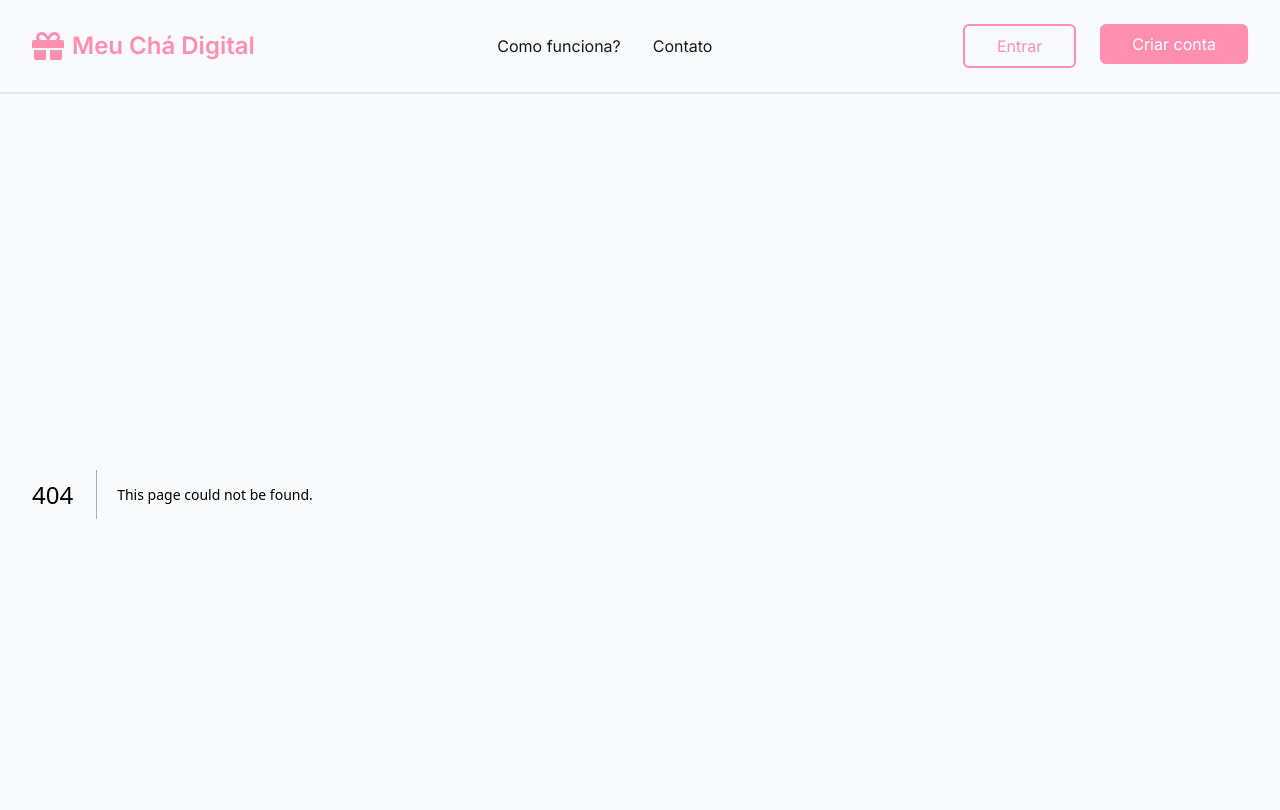
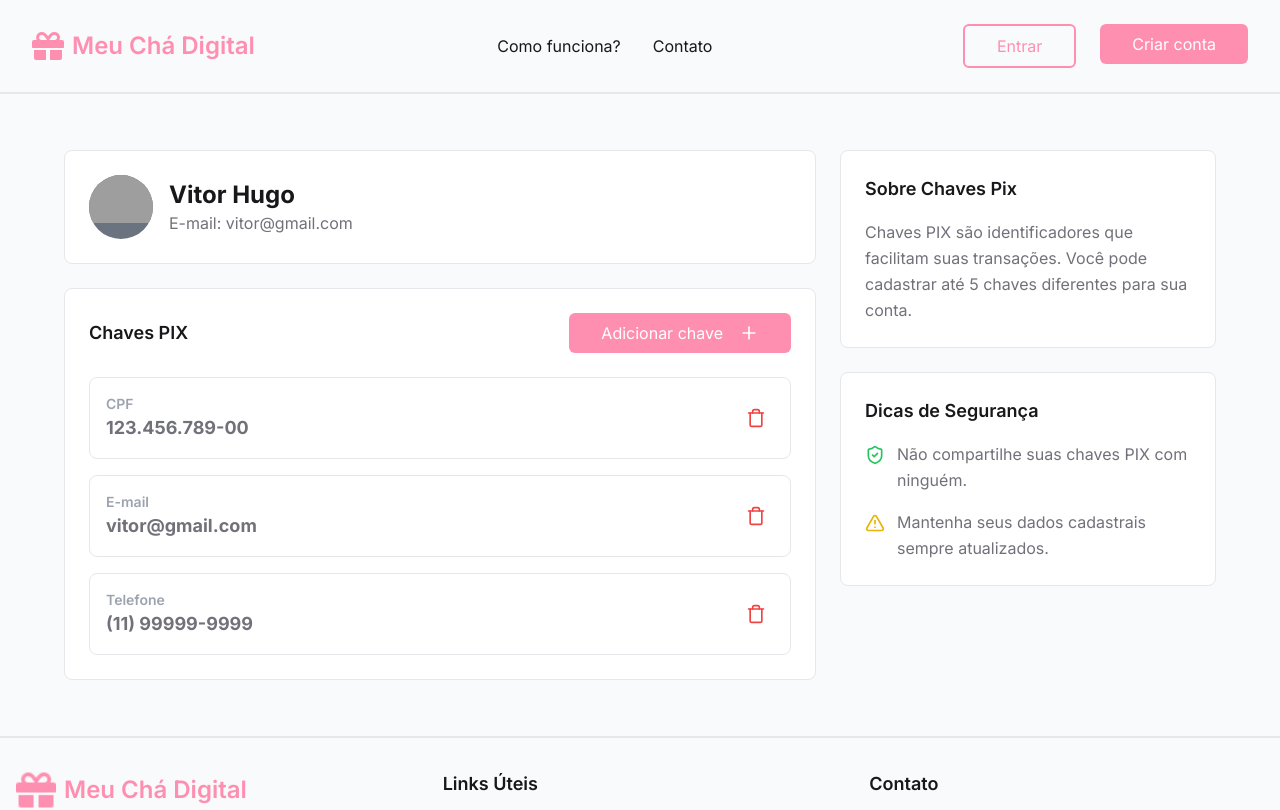
Before and after one commit to VitorHugoAntunes/MeuChaDigital-Frontend, a Next.js app: page /profile in a window 1280 px wide. Before the commit this address had no page. Shown: the top 810 px of the page. Built offline with nearby package versions, Linux system fonts and the light colour scheme; grey boxes are pictures that could not be loaded.

Commit message:
feat: add gift and profile page

```diff
--- /dev/null
+++ b/src/app/lists/gifts/[giftId]/page.tsx
@@ -0,0 +1,110 @@
+import Button from "@/components/Button";
+import Image from "next/image";
+import Tag from "@/components/Tag";
+import PriorityTag from "@/components/Tag/PriorityTag";
+import ProgressBar from "@/components/ProgressBar";
+import { Info } from 'lucide-react';
+import Link from "next/link";
+
+export default function GiftPage() {
+  return (
+    <main className="grid grid-cols-1 md:grid-cols-[2fr_1fr] gap-6 mt-8 py-6 px-4 md:px-8 h-fit">
+      <section className="bg-white rounded-lg p-6 border border-gray-200">
+        <header>
+          <div className="flex items-center gap-2">
+            <Tag label="Eletrônicos" color="bg-green-100 text-green-800" />
+            <PriorityTag priority="alta" />
+          </div>
+
+          <h1 className="text-2xl font-bold text-text-primary mt-2">iPhone 13</h1>
+          <p className="text-md mt-2 text-text-secondary font-medium">
+            O novo iPhone 13 é o presente perfeito para quem ama tecnologia.
+          </p>
+
+          <p className="text-2xl text-success-dark font-bold mt-2">R$ 7.999,99</p>
+
+          <div className="mt-4">
+            <ProgressBar initialValue={4500} goalValue={7999.99} />
+          </div>
+        </header>
+
+        <figure className="mt-6 bg-gray-500">
+          <Image
+            src="/images/gifts/iphone.jpg"
+            alt="iPhone 13"
+            width={600}
+            height={500}
+            className="rounded-lg"
+          />
+        </figure>
+
+        <hr className="my-8 border-gray-300" />
+
+        <article>
+          <h2 className="text-lg font-semibold text-text-primary">Descrição do Presente</h2>
+          <p className="text-md mt-2 text-text-secondary leading-relaxed">
+            O iPhone 13 é o novo lançamento da Apple e vem com diversas novidades. O novo modelo é mais rápido, tem uma bateria que dura mais tempo e uma câmera melhorada. Além disso, o iPhone 13 também é mais resistente à água e poeira.
+          </p>
+        </article>
+      </section>
+
+      <aside className="sticky top-6 h-fit bg-white rounded-lg p-6 border border-gray-200">
+        <h2 className="text-lg font-semibold text-text-primary mb-6">Pagamento</h2>
+
+        <figure className="flex justify-center bg-gray-100 p-4 rounded-lg">
+          <Image
+            src="/images/gifts/qr-code.jpg"
+            alt="QR Code para pagamento"
+            width={200}
+            height={200}
+            className="rounded-lg"
+          />
+        </figure>
+
+        <p className="text-sm text-text-secondary text-center mt-4">
+          Escaneie o QR Code para contribuir com o presente. Use seu aplicativo de pagamento preferido.
+        </p>
+
+        <div className="mt-6 space-y-4">
+          <div className="flex justify-between items-center">
+            <h3 className="text-md font-medium text-text-secondary">Subtotal</h3>
+            <p className="text-md text-text-secondary">R$ 7.999,99</p>
+          </div>
+
+          <div className="flex justify-between items-center">
+            <h3 className="text-md font-medium text-text-secondary">Taxa</h3>
+            <p className="text-md text-text-secondary">R$ 0,00</p>
+          </div>
+
+          <hr className="border-gray-200" />
+
+          <div className="flex justify-between items-center">
+            <h3 className="text-lg font-semibold text-text-primary">Total</h3>
+            <p className="text-lg font-bold text-success-dark">R$ 7.999,99</p>
+          </div>
+        </div>
+
+        <div className="mt-6">
+          <Button widthFull>
+            Pagar
+          </Button>
+        </div>
+
+        <div className="mt-6 flex items-start gap-3">
+          <Info size={20} className="text-gray-600 flex-shrink-0" />
+          <div>
+            <p className="text-sm text-gray-600">
+              Pagamento seguro garantido pelo Efi Bank
+            </p>
+            <p className="text-sm text-gray-600">
+              Ao clicar em &quot;Pagar&quot;, você concorda com os{" "}
+              <Link href="#" className="text-primary hover:underline">
+                Termos de Uso.
+              </Link>
+            </p>
+          </div>
+        </div>
+      </aside>
+    </main>
+  );
+}
--- /dev/null
+++ b/src/app/profile/page.tsx
@@ -0,0 +1,68 @@
+import Button from "@/components/Button";
+import { Plus, ShieldCheck, TriangleAlert } from "lucide-react";
+import Image from "next/image";
+import Card from "@/components/Card";
+import KeyInfo from "@/components/Profile/KeyInfo";
+import TipCard from "@/components/Profile/TipCard";
+
+export default function Profile() {
+  return (
+    <main className="grid grid-cols-1 md:grid-cols-[2fr_1fr] gap-6 mt-8 py-6 px-4 md:px-8 h-fit">
+      <section className="flex flex-col gap-6">
+        <Card>
+          <header className="flex items-center gap-4">
+            <picture className="w-16 h-16 bg-gray-500 rounded-full overflow-hidden">
+              <Image
+                src="/images/profile/avatar.jpg"
+                alt="Foto de perfil do usuário"
+                width={64}
+                height={64}
+              />
+            </picture>
+            <div>
+              <h1 className="text-2xl font-bold text-text-primary">Vitor Hugo</h1>
+              <p className="text-md text-text-secondary">E-mail: vitor@gmail.com</p>
+            </div>
+          </header>
+        </Card>
+
+        <Card>
+          <div className="flex items-center justify-between">
+            <h2 className="text-lg font-semibold text-text-primary">Chaves PIX</h2>
+            <Button>
+              Adicionar chave
+              <Plus size={20} />
+            </Button>
+          </div>
+
+          <div className="mt-6 space-y-4">
+            <KeyInfo title="CPF" value="123.456.789-00" />
+            <KeyInfo title="E-mail" value="vitor@gmail.com" />
+            <KeyInfo title="Telefone" value="(11) 99999-9999" />
+          </div>
+        </Card>
+      </section>
+
+      <aside className="flex flex-col gap-6">
+        <Card>
+          <h3 className="text-lg font-semibold text-text-primary mb-4">Sobre Chaves Pix</h3>
+          <p className="text-md text-text-secondary leading-relaxed">
+            Chaves PIX são identificadores que facilitam suas transações. Você pode cadastrar até 5 chaves diferentes para sua conta.
+          </p>
+        </Card>
+
+        <Card>
+          <h3 className="text-lg font-semibold text-text-primary mb-4">Dicas de Segurança</h3>
+          <div className="space-y-4">
+            <TipCard icon={<ShieldCheck size={20} className="text-success flex-shrink-0 mt-1" />}>
+              Não compartilhe suas chaves PIX com ninguém.
+            </TipCard>
+            <TipCard icon={<TriangleAlert size={20} className="text-warning flex-shrink-0 mt-1" />}>
+              Mantenha seus dados cadastrais sempre atualizados.
+            </TipCard>
+          </div>
+        </Card>
+      </aside>
+    </main>
+  );
+}
--- /dev/null
+++ b/src/components/Card/index.tsx
@@ -0,0 +1,14 @@
+import { ReactNode } from "react";
+
+interface CardProps {
+  children: ReactNode;
+  className?: string;
+}
+
+export default function Card({ children, className }: CardProps) {
+  return (
+    <section className={`bg-white rounded-lg p-6 border border-gray-200 ${className}`}>
+      {children}
+    </section>
+  );
+}
--- a/src/components/GiftCard/index.tsx
+++ b/src/components/GiftCard/index.tsx
@@ -9,7 +9,7 @@ interface GiftCardProps {
   category: string;
   price: number;
   description: string;
-  priority: "low priority" | "medium priority" | "high priority";
+  priority: "baixa" | "média" | "alta";
 }
 
 const GiftCard = ({ photo, title, category, price, description, priority }: GiftCardProps) => {
@@ -28,7 +28,7 @@ const GiftCard = ({ photo, title, category, price, description, priority }: Gift
       <section className="p-4 space-y-4">
         <header className="flex items-center justify-between">
           <Tag label={category} color="bg-primary text-white" />
-          <span className="text-sm font-semibold text-text-primary">${price.toFixed(2)}</span>
+          <span className="text-lg font-bold text-success-dark">${price.toFixed(2)}</span>
         </header>
 
         <h3 className="text-lg font-semibold text-text-primary">{title}</h3>
--- /dev/null
+++ b/src/components/Profile/KeyInfo/index.tsx
@@ -0,0 +1,21 @@
+import { Trash } from "lucide-react";
+
+interface KeyInfoProps {
+  title: string;
+  value: string;
+}
+
+export default function KeyInfo({ title, value }: KeyInfoProps) {
+  return (
+    <article className="flex justify-between items-center rounded-lg p-4 border border-gray-200">
+      <div className="flex flex-col">
+        <h3 className="text-sm font-semibold text-gray-400">{title}</h3>
+        <p className="text-lg font-bold text-text-secondary">{value}</p>
+      </div>
+
+      <button className="p-2 rounded-lg hover:bg-danger-light transition-colors duration-300 group">
+        <Trash size={20} className="text-danger group-hover:text-white transition-colors duration-300" />
+      </button>
+    </article>
+  );
+}
--- /dev/null
+++ b/src/components/Profile/TipCard/index.tsx
@@ -0,0 +1,15 @@
+import { ReactNode } from "react";
+
+interface TipCardProps {
+  icon: ReactNode;
+  children: ReactNode;
+}
+
+export default function TipCard({ icon, children }: TipCardProps) {
+  return (
+    <div className="flex items-start gap-3">
+      {icon}
+      <p className="text-md text-text-secondary leading-relaxed">{children}</p>
+    </div>
+  );
+}
--- a/src/components/Tag/PriorityTag/index.tsx
+++ b/src/components/Tag/PriorityTag/index.tsx
@@ -1,14 +1,14 @@
 import Tag from "..";
 
 interface PriorityTagProps {
-  priority: "low priority" | "medium priority" | "high priority";
+  priority: "baixa" | "média" | "alta";
 }
 export default function PriorityTag({ priority }: PriorityTagProps) {
   const priorityColors = {
-    "low priority": "bg-green-200 text-green-800",
-    "medium priority": "bg-yellow-200 text-yellow-800",
-    "high priority": "bg-red-200 text-red-800",
+    "baixa": "bg-green-200 text-green-800",
+    "média": "bg-yellow-200 text-yellow-800",
+    "alta": "bg-red-200 text-red-800",
   };
 
-  return <Tag label={priority} color={priorityColors[priority]} />;
+  return <Tag label={`${priority} prioridade`} color={priorityColors[priority]} />;
 };
--- a/src/components/Tag/index.tsx
+++ b/src/components/Tag/index.tsx
@@ -6,7 +6,7 @@ interface TagProps {
 export default function Tag({ label, color }: TagProps) {
   return (
     <span
-      className={`text-xs font-semibold px-2 py-1 rounded-full ${color}`}
+      className={`text-xs font-semibold px-4 py-1 rounded-full ${color} first-letter:uppercase`}
       role="tag"
       aria-label={`Categoria: ${label}`}
     >
```
